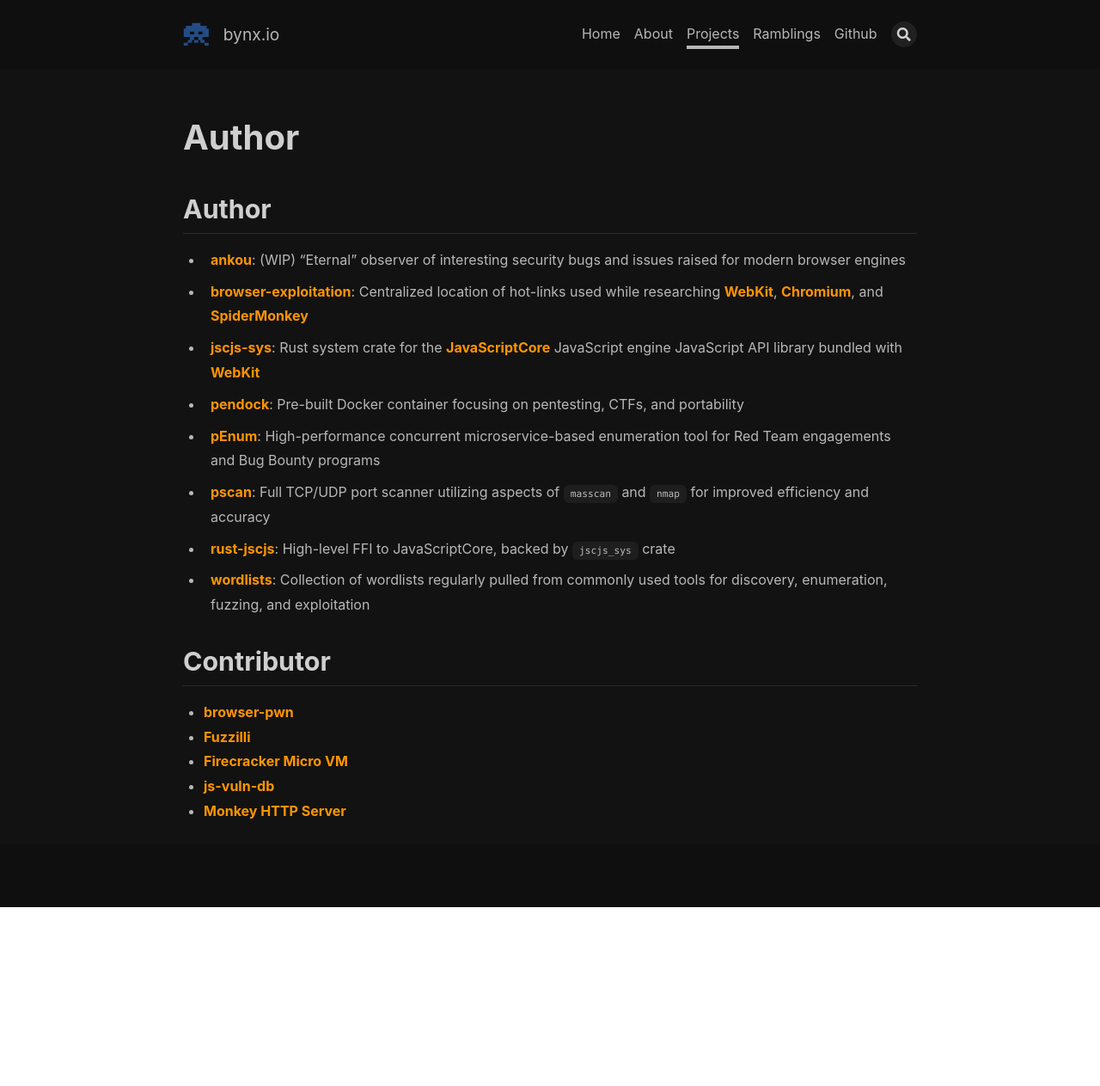
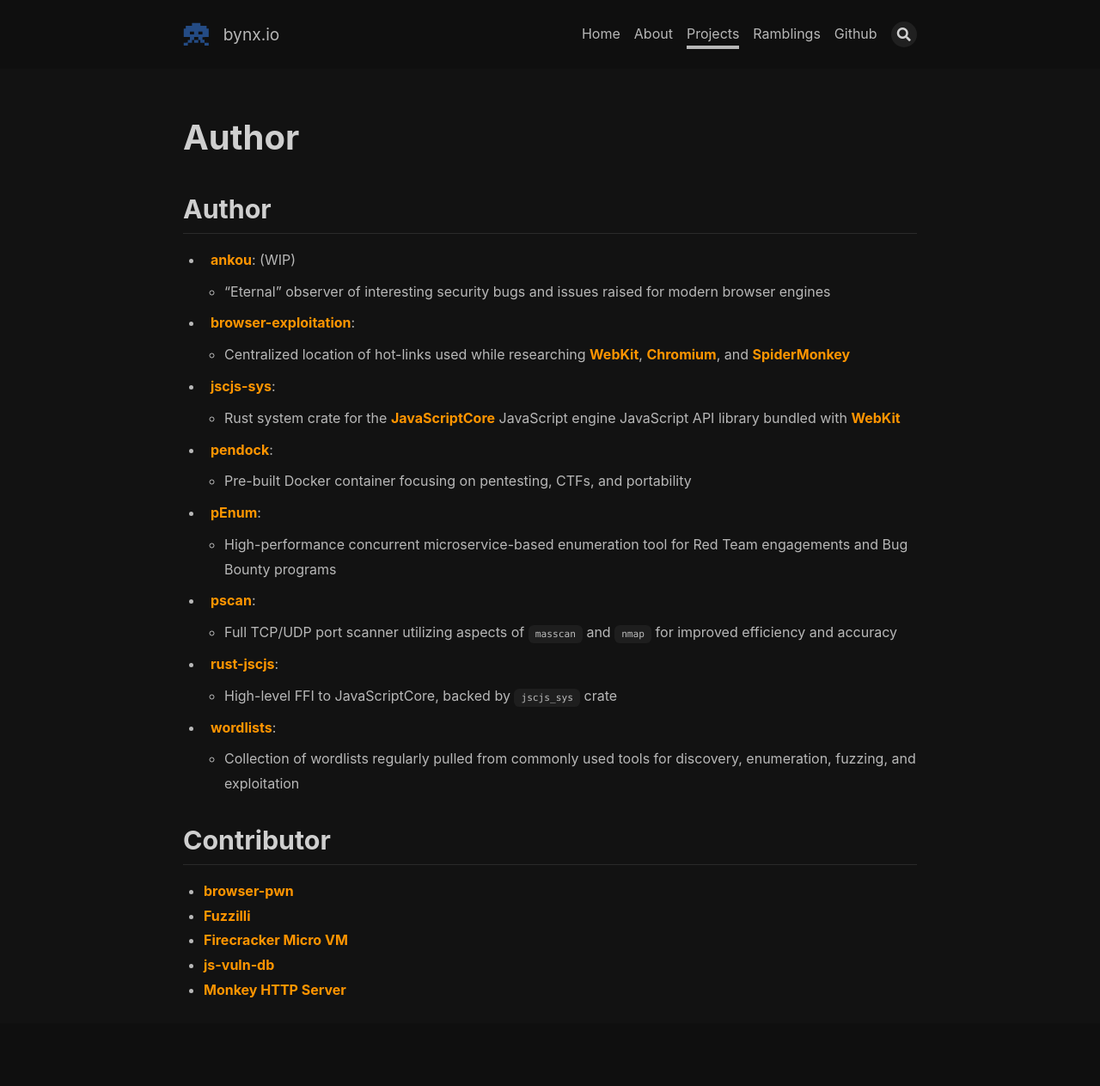
Before and after one commit to drtychai/drtychai.github.io, a Jekyll site: the page built from projects.md, in a window 1280 px wide. Shown: the whole page at 86% size. Built offline with Jekyll 4.4.1, drawn with Linux system fonts in a browser that asks for light colours; nearby versions of some CDN libraries; our own code applies the rules of GitHub Pages for plain Markdown files; before the commit the page ends 1055 px from its top, so only the background shows below that.

```diff
--- a/_data/navigation.yml
+++ b/_data/navigation.yml
@@ -37,7 +37,7 @@ header:
       en-CA   : *EN
       en-AU   : *EN
       # @end locale config
-    url: https://github.com/research
+    url: https://github.com/drtychai/research
 
   - titles:
       # @start locale config
--- a/projects.md
+++ b/projects.md
@@ -13,28 +13,36 @@ key: page-projects
 
 ## Author
 - [ankou](https://github.com/drtychai/ankou): (WIP)
-"Eternal" observer of interesting security bugs and issues raised for modern browser engines
+
+  - "Eternal" observer of interesting security bugs and issues raised for modern browser engines
 
 - [browser-exploitation](https://github.com/drtychai/browser-exploitation):
-Centralized location of hot-links used while researching [WebKit][wk], [Chromium][chr], and [SpiderMonkey][sm]
+
+  - Centralized location of hot-links used while researching [WebKit][wk], [Chromium][chr], and [SpiderMonkey][sm]
 
 - [jscjs-sys](https://crates.io/crates/jscjs_sys):
-Rust system crate for the [JavaScriptCore][jsc] JavaScript engine JavaScript API library bundled with [WebKit][wk-src]
+
+  - Rust system crate for the [JavaScriptCore][jsc] JavaScript engine JavaScript API library bundled with [WebKit][wk-src]
 
 - [pendock](https://github.com/drtychai/pendock):
-Pre-built Docker container focusing on pentesting, CTFs, and portability
+
+  - Pre-built Docker container focusing on pentesting, CTFs, and portability
 
 - [pEnum](https://github.com/drtychai/penum):
-High-performance concurrent microservice-based enumeration tool for Red Team engagements and Bug Bounty programs
+
+  - High-performance concurrent microservice-based enumeration tool for Red Team engagements and Bug Bounty programs
 
 - [pscan](https://github.com/drtychai/pscan):
-Full TCP/UDP port scanner utilizing aspects of `masscan` and `nmap` for improved efficiency and accuracy
+
+  - Full TCP/UDP port scanner utilizing aspects of `masscan` and `nmap` for improved efficiency and accuracy
 
 - [rust-jscjs](https://crates.io/crates/jscjs):
-High-level FFI to JavaScriptCore, backed by `jscjs_sys` crate
+
+  - High-level FFI to JavaScriptCore, backed by `jscjs_sys` crate
 
 - [wordlists](https://github.com/drtychai/wordlists):
-Collection of wordlists regularly pulled from commonly used tools for discovery, enumeration, fuzzing, and exploitation
+
+  - Collection of wordlists regularly pulled from commonly used tools for discovery, enumeration, fuzzing, and exploitation
 
 [wk]: https://github.com/drtychai/browser-exploitation#safari
 [chr]: https://github.com/drtychai/browser-exploitation#chrome
```
